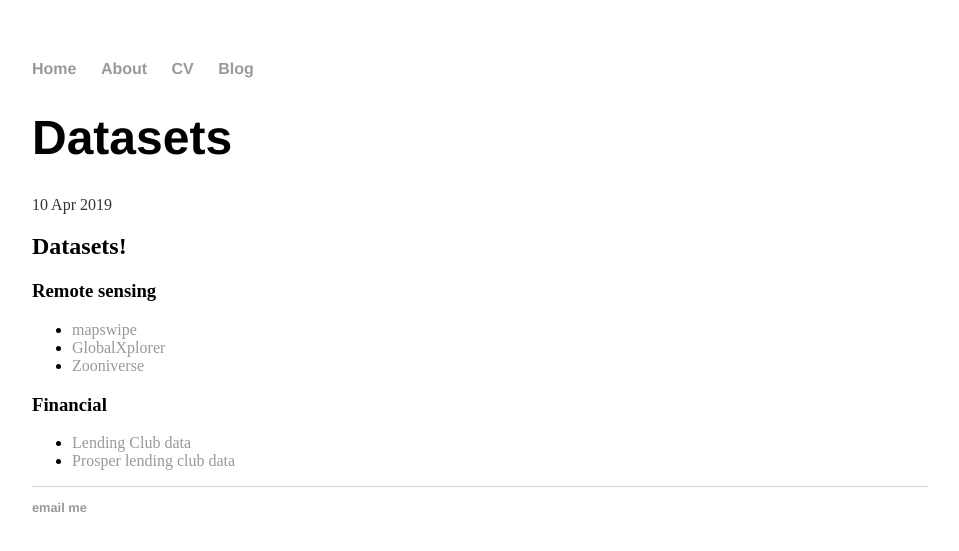
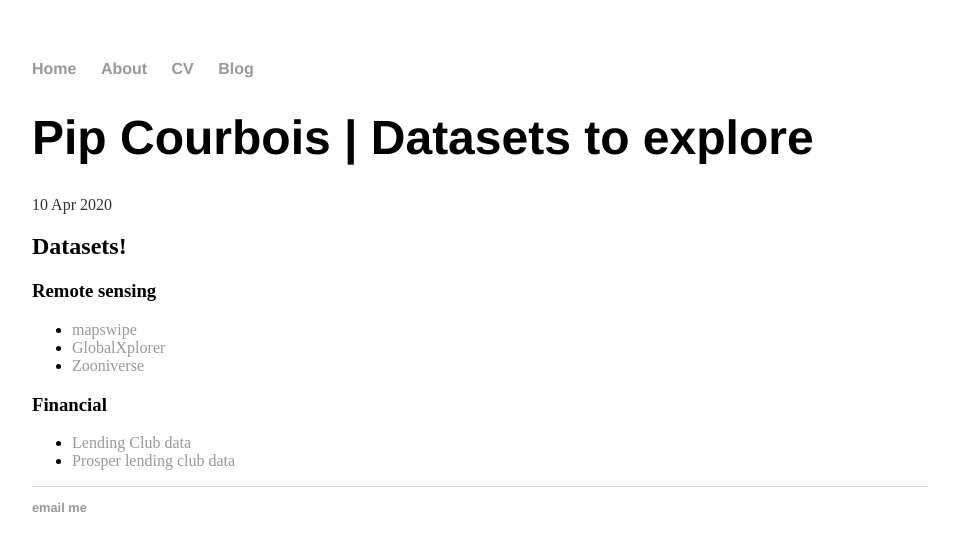
Before and after one commit to PipCourbois/PipCourbois.github.io, a Jekyll site: the page built from _posts/2019-04-10-datasets.md, in a window 1280 px wide. Shown: the top 551 px of the page, without its empty margins (160-1119 px from the left). Built offline with Jekyll 4.4.1, drawn with Linux system fonts in a browser that asks for light colours; our own code applies the rules of GitHub Pages for plain Markdown files.

Commit message:
Update 2019-04-10-datasets.md

```diff
--- a/_posts/2019-04-10-datasets.md
+++ b/_posts/2019-04-10-datasets.md
@@ -1,3 +1,10 @@
+---
+layout: post
+title: "Pip Courbois | Datasets to explore"
+date: 2020-04-10
+---
+
+
 ## Datasets!
 
 ### Remote sensing
```
